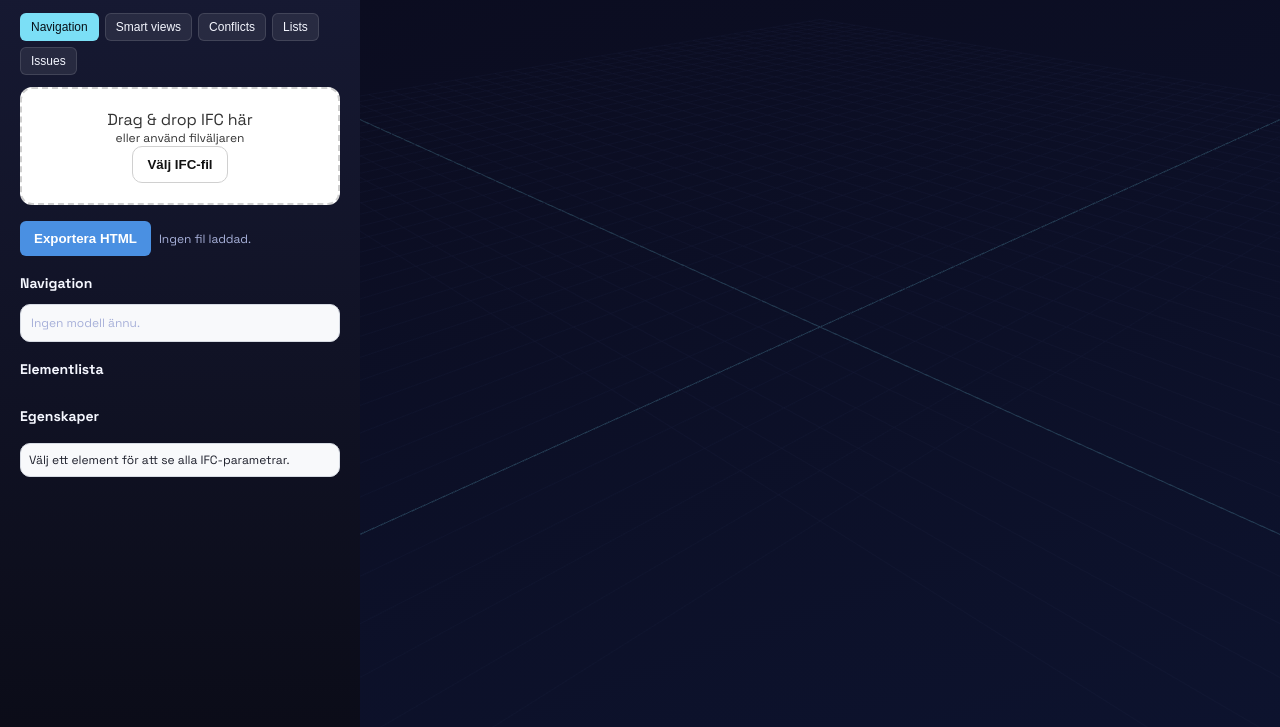
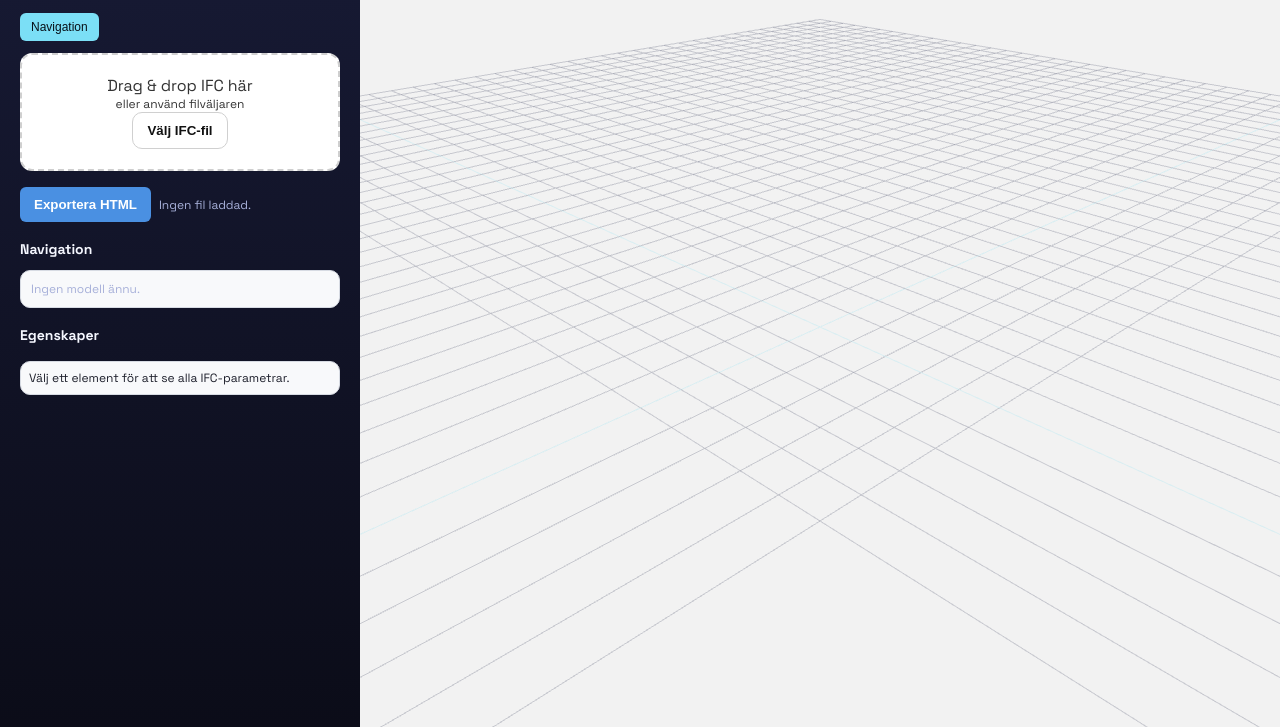
Before and after one commit to stni25xr/IFC_reader, a website built with Vite: page index.html in a window 1280 px wide. Shown: the part 73-800 px from the top of the page. Built offline with nearby package versions, Linux system fonts and the light colour scheme; what web-ifc-three would draw is missing.

Commit message:
Light viewer background and trim tabs

```diff
--- a/index.html
+++ b/index.html
@@ -41,7 +41,7 @@
       #right-panel { display: none; }
       #viewer {
         position: relative;
-        background: linear-gradient(160deg, #0b0c1f 0%, #0d132e 100%);
+        background: #f2f2f2;
         pointer-events: auto;
       }
       header {
@@ -256,10 +256,6 @@
       </header>
       <div class="tabs" id="left-tabs">
         <button class="tab active" type="button">Navigation</button>
-        <button class="tab" type="button">Smart views</button>
-        <button class="tab" type="button">Conflicts</button>
-        <button class="tab" type="button">Lists</button>
-        <button class="tab" type="button">Issues</button>
       </div>
       <div id="dropzone" class="dropzone">
         <div>Drag & drop IFC här</div>
@@ -275,11 +271,10 @@
       <div id="tree-panel">
         <div class="hint">Ingen modell ännu.</div>
       </div>
-      <h2 style="font-size:14px; margin-top:18px;">Elementlista</h2>
-      <div id="element-list"></div>
       <h2 style="font-size:14px; margin-top:18px;">Egenskaper</h2>
       <div id="property-tabs" class="tabs"></div>
       <div id="property-view">Välj ett element för att se alla IFC-parametrar.</div>
+      <div id="element-list" style="display:none;"></div>
     </aside>
 
     <main id="viewer">
```
